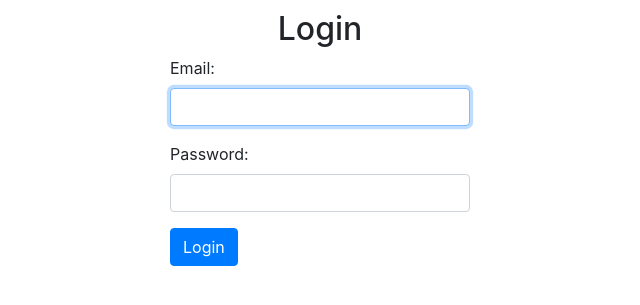
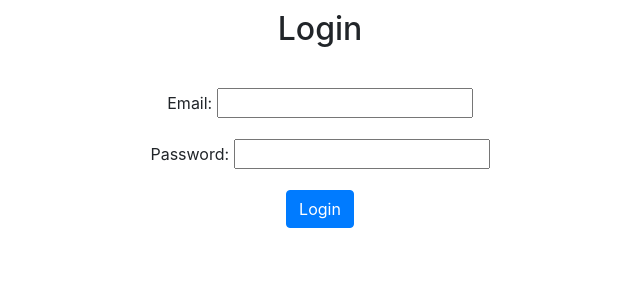
Before and after one commit to amoghvk21/Hospital-Web-App, a Django app: page /login in a window 1280 px wide. Shown: the part 56-361 px from the top of the page, without its empty margins (320-960 px from the left). Run offline with Django 4.2, Linux system fonts and the light colour scheme; some libraries are stand-ins or nearby versions.

Commit message:
login page done wtih validation and new django forms

```diff
--- a/hospital/static/hospital/styles.css
+++ b/hospital/static/hospital/styles.css
@@ -19,12 +19,17 @@
     text-align: center;
 }
 
-#login-title {
+#login_title {
     margin-top: 10px;
     text-align: center;
 }
 
-#login-message {
+#login_form {
+    text-align: center;
+    margin-top: 40px;
+}
+
+#login_message {
     margin-top: 10px;
     text-align: center;
     color: red;
--- a/hospital/templates/hospital/login.html
+++ b/hospital/templates/hospital/login.html
@@ -3,27 +3,15 @@
 {% block body %}
 
     {% if message %}
-        <h2 id="login-message">{{ message }}</h2>
+        <h2 id="login_message">{{ message }}</h2>
     {% endif %}
 
-    <h2 id="login-title">Login</h2>
+    <h2 id="login_title">Login</h2>
 
-    <form action="{% url 'login' %}" method="post" id="login-form">
+    <form action="{% url 'login' %}" method="post" id="login_form">
         {% csrf_token %}
-        <div class="form-group">
-            <label for="email">Email:</label>
-            <input type="text", name="email", id="email" class="form-control" autofocus>
-        </div>
-
-        <div class="form-group">
-            <label for="password">Password:</label>
-            <input type="password", name="password", id="password" class="form-control" autofocus>
-        </div>
-
-        <div class="form-group">
-            <input class="btn btn-primary" type="submit" value="Login">
-        </div>
-
+        {{ form.as_p }}
+        <button type="submit" class="btn btn-primary" id="login_submit">Login</button>
     </form>
 
 {% endblock %}
--- a/hospital/views.py
+++ b/hospital/views.py
@@ -9,6 +9,7 @@ from django import forms
 from predict import predict
 from PIL import Image
 from django.forms.widgets import NumberInput
+
 
 
 def index_view(request):
@@ -45,7 +46,6 @@ class RegisterForm(forms.Form):
     password = forms.CharField(widget=forms.PasswordInput(), required=True)
     role = forms.CharField(widget=forms.Select(choices=ROLES), max_length=50, required=True)
 
-# dob = datetime.strptime(form.cleaned_data['dob'], '%Y-%m-%d').date()
 
 def register_view(request):
 
@@ -101,49 +101,9 @@ def register_view(request):
             })
 
 
-'''
-def register_view(request):
-    if request.user.is_authenticated:
-        return HttpResponseRedirect(reverse("index"))
-    else:
-
-        if request.method == "POST":
-
-            # Get data
-            name = request.POST["name"]
-            surname = request.POST["surname"]
-            dob = datetime.strptime(request.POST["dob"], '%Y-%m-%d').date()
-            sex = request.POST["sex"]
-            email = request.POST["email"]
-            password = request.POST["password"]
-            role = request.POST["role"]
-
-            # Check if user already exists
-            try:
-                user = User.objects.get(email=email)
-                return render(request, "hospital/register.html", {
-                    "message": "Error, email already taken"
-                })
-            except:
-                pass
-
-            # Create new user
-            try:
-                user = User(first_name=name, last_name=surname, dob=dob, sex=sex, email=email, password=password, role=role, username=email)
-                user.save()
-            except:
-                return render(request, "hospital/register.html", {
-                    "message": "Error"
-                })
-
-            # Login to this user
-            login(request, user)
-
-            # Redirect user
-            return HttpResponseRedirect(reverse("index"))
-        else:
-            return render(request, "hospital/register.html")
-'''
+class LoginForm(forms.Form):
+    email = forms.CharField(max_length=50, required=True)
+    password = forms.CharField(widget=forms.PasswordInput(), max_length=50, required=True)
 
 
 def login_view(request):
@@ -152,32 +112,42 @@ def login_view(request):
     else:
 
         if request.method == "POST":
+            # Get data
+            form = LoginForm(request.POST)
 
-            # Get data
-            email = request.POST["email"]
-            password = request.POST["password"]
+            # Input validation
+            if form.is_valid():
 
-            # Find the user
-            try:
-                user = User.objects.get(email=email)
-            except:
-                return render(request, "hospital/login.html", {
-                    "message": "User doesn't exist"
-                })
+                # Extract each field
+                email = form.cleaned_data['email']
+                password = form.cleaned_data['password']
 
-            # Check the password
-            if user.password != password:
-                return render(request, "hospital/login.html", {
-                    "message": "Incorrect password"
-                })
-            else:
-                # Login
-                login(request, user)
+                # Find the user
+                try:
+                    user = User.objects.get(email=email)
+                except:
+                    return render(request, "hospital/login.html", {
+                        "message": "User doesn't exist",
+                        'form': LoginForm(auto_id='login_%s')
+                    })
 
-                # Redirect user
-                return HttpResponseRedirect(reverse("index"))
+                # Check the password
+                if user.password != password:
+                    return render(request, "hospital/login.html", {
+                        "message": "Incorrect password",
+                        'form': LoginForm(auto_id='login_%s')
+                    })
+                else:
+                    # Login
+                    login(request, user)
 
-        return render(request, "hospital/login.html")
+                    # Redirect user
+                    return HttpResponseRedirect(reverse("index"))
+
+
+        return render(request, "hospital/login.html", {
+            'form': LoginForm(auto_id='login_%s')
+        })
 
 
 def logout_view(request):
```
Also changed, not shown: db.sqlite3.
